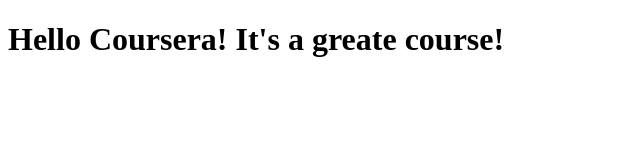
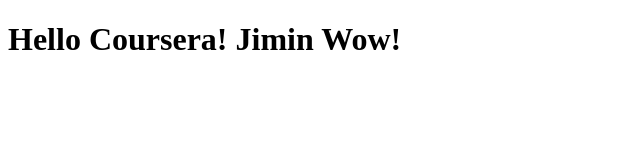
Before and after one commit to maggio09/Coursera---HTML-CSS-and-Javascript-for-Web-Developers-Specialization, a plain HTML site: page site/index.html in a window 1280 px wide. Shown: the whole page, without its empty margins (0-640 px from the left). Drawn offline with Linux system fonts and the light colour scheme.

Commit message:
for assignment

```diff
--- a/site/index.html
+++ b/site/index.html
@@ -4,6 +4,6 @@
 	<title>Hello Coursera!</title>
 </head>
 <body>
-<h1>Hello Coursera! It's a greate course!<h1>
+<h1>Hello Coursera! Jimin Wow!<h1>
 </body>
 </html>
```
Also changed, not shown: module2-solution/index.html (added, +9 -0 lines).
